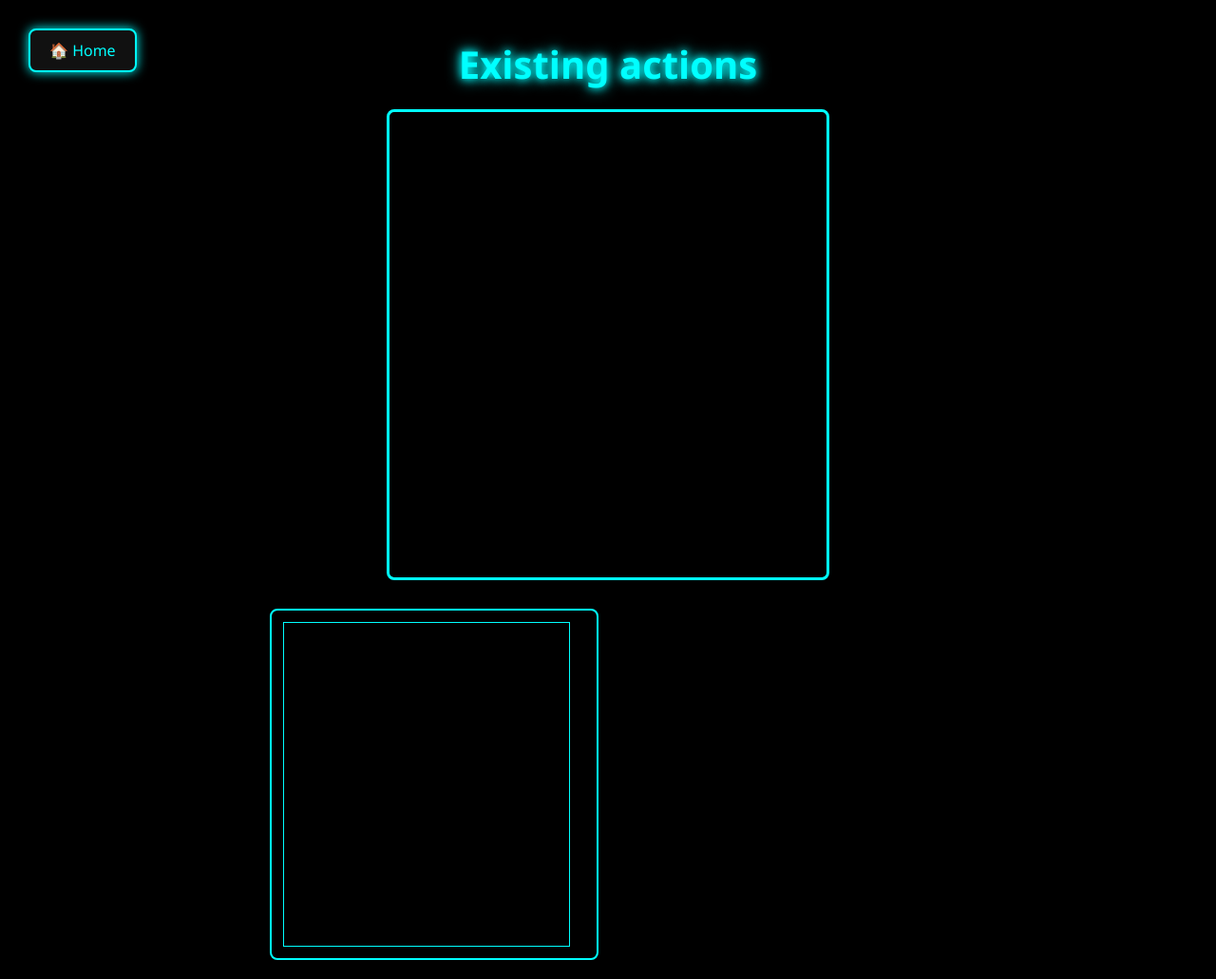
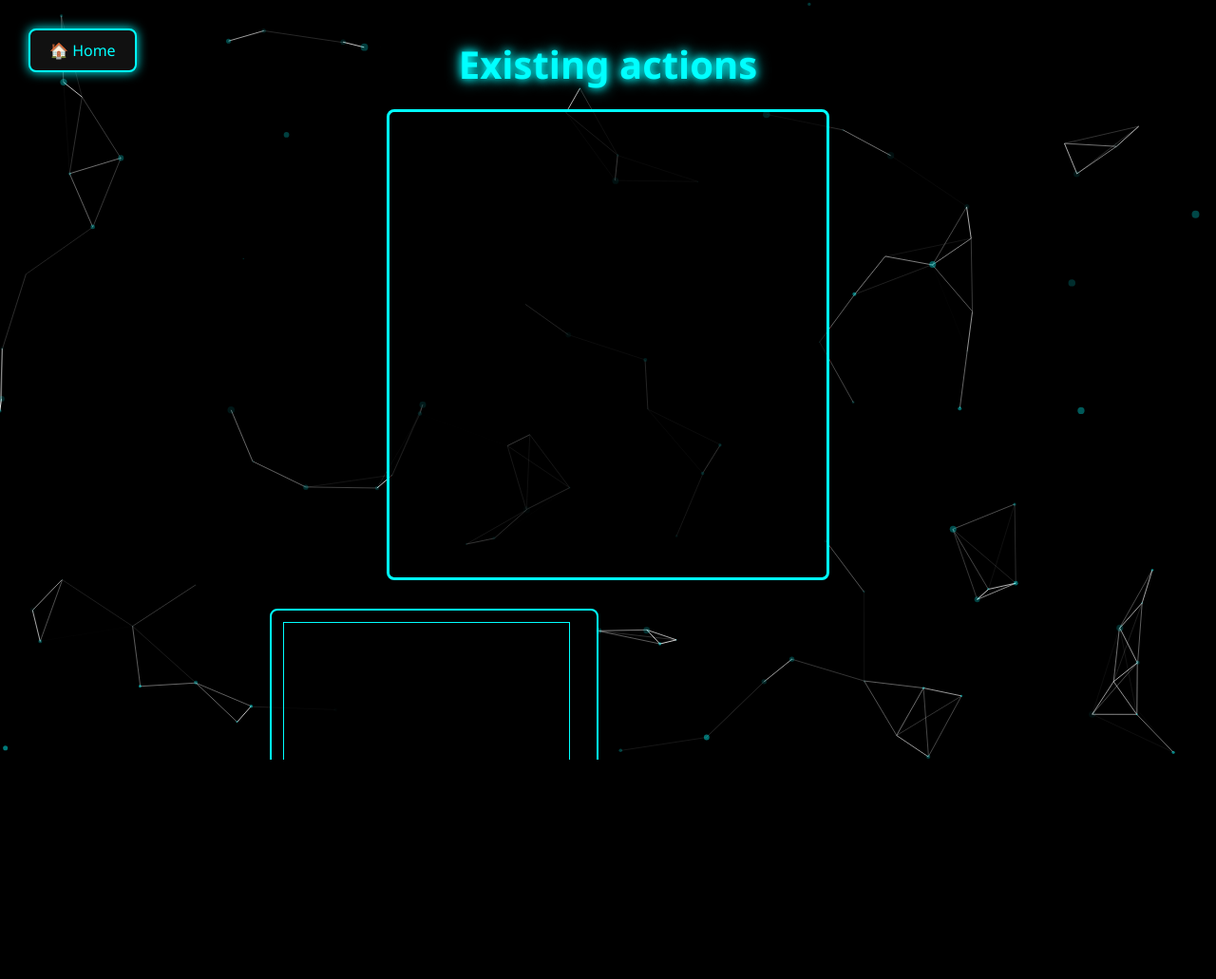
Before and after one commit to DuranTonee/Dance-to-Mine, a Flask app: template templates/animations.html in a window 1280 px wide. Shown: the whole page at 95% size. After the commit the page ends 800 px from the top, so only its background shows below. Run offline with Flask 3, Linux system fonts and the light colour scheme; the template is opened without the code that fills it: most values are stand-ins (such as "Sample title", 1, 10 or a date in 2020); some libraries are stand-ins or nearby versions.

Commit message:
added some cool stuff

```diff
--- a/static/style.css
+++ b/static/style.css
@@ -302,7 +302,7 @@ input[type=range] {
   padding: 12px;
   border: 2px solid #0ff;
   border-radius: 8px;
-  background: rgba(0,0,0,0.2);
+  background: rgba(0,0,0,0.7);
   box-shadow: 0 0 12px #0ff;
 }
 .animation-card h2 {
@@ -341,6 +341,7 @@ input[type=range] {
   padding: 20px;
   margin-bottom: 30px;
   border-radius: 8px;
+  background: rgba(0, 0, 0, 0.7);
 }
 .small-viz-neutral {
   width: 400px;
@@ -361,7 +362,7 @@ input[type=range] {
 .animation-item {
   display: flex;
   align-items: center;
-  background: rgba(0,0,0,0.2);
+  background: rgba(0,0,0,0.7);
   padding: 12px;
   border: 2px solid #0ff;
   border-radius: 8px;
@@ -384,3 +385,17 @@ input[type=range] {
 .anim-label, .animation-info, .animation-info-neutral{
   text-shadow: 0 0 4px #0ff; /* neon glow */
 }
+
+.animation-item:hover {
+  transform: scale(1.05) rotate(-1deg);
+  transition: all 0.3s ease;
+  box-shadow: 0 0 24px #0ff, 0 0 48px #0ff;
+}
+
+.disco-mode * {
+  animation: disco-border 0.2s infinite alternate;
+}
+@keyframes disco-border {
+  from { box-shadow: 0 0 10px red; }
+  to   { box-shadow: 0 0 10px lime; }
+}
--- a/templates/animations.html
+++ b/templates/animations.html
@@ -6,8 +6,19 @@
   <link rel="stylesheet" href="{{ url_for('static', filename='style.css') }}">
   <script src="https://unpkg.com/papaparse@5.4.1/papaparse.min.js"></script>
   <script src="https://d3js.org/d3.v7.min.js"></script>
+  <script src="https://cdn.jsdelivr.net/npm/particles.js@2.0.0/particles.min.js"></script>
+  <style>
+    #particles-js {
+        position: fixed;
+        top: 0; left: 0;
+        width: 100vw;
+        height: 100vh;
+        z-index: -1;
+    }
+  </style>
 </head>
 <body class="main-page">
+  <div id="particles-js"></div>
 
   <a href="{{ url_for('main') }}" class="btn-home btn">🏠 Home</a>
   <h1 class="title neon">Existing actions</h1>
@@ -29,6 +40,27 @@
   </div>
 
   <script>
+    particlesJS("particles-js", {
+        "particles": {
+            "number": { "value": 80 },
+            "color": { "value": "#0ff" },
+            "shape": { "type": "circle" },
+            "opacity": {
+            "value": 0.5,
+            "random": true
+            },
+            "size": {
+            "value": 4,
+            "random": true
+            },
+            "move": {
+            "enable": true,
+            "speed": 2
+            }
+        },
+        "retina_detect": true
+    });
+
     const BACK_URL = "{{ url_for('static', filename='animations.csv') }}";
     const INFO_URL = "{{ url_for('static', filename='animations.json') }}";
     const TARGETS  = {{ labels|tojson }};
@@ -166,13 +198,14 @@
 
       // 4) animate loop with throttle to ~30fps
       let idx = 0;
-      const fps = 30;
-      const frameInterval = 1000 / fps;
+      let baseFps = 30;
+      let frameInterval = 1000 / baseFps;
       let lastTime = 0;
 
       function animate(now) {
         if (!lastTime) lastTime = now;
         const delta = now - lastTime;
+        frameInterval = 1000 / (document.body.classList.contains('disco-mode') ? baseFps * 3 : baseFps);
         if (delta >= frameInterval) {
           lastTime = now - (delta % frameInterval);
 
@@ -217,6 +250,20 @@
       // kick off the animation
       requestAnimationFrame(animate);
     }
+
+    let keyBuffer = [];
+
+
+    document.addEventListener('keydown', e => {
+        keyBuffer.push(e.key.toLowerCase());
+        if (keyBuffer.length > 5) keyBuffer.shift(); // keep only last 5 chars
+
+        const typed = keyBuffer.join('');
+        if (typed === 'dance' || typed === 'disco') {
+            document.body.classList.toggle('disco-mode');
+        }
+    });
+
   </script>
 </body>
 </html>
--- a/templates/main.html
+++ b/templates/main.html
@@ -26,7 +26,7 @@
   <a href="{{ url_for('pipeline') }}" class="btn">🚀 Pipeline</a>
 
   <script>
-    const BACK_URL    = "{{ url_for('static', filename='animation.csv') }}";
+    const BACK_URL    = "{{ url_for('static', filename='animations.csv') }}";
     const TARGET_LABEL = "disco_mine";
     const JOINTS      = [
       'left_shoulder','right_shoulder',
```
